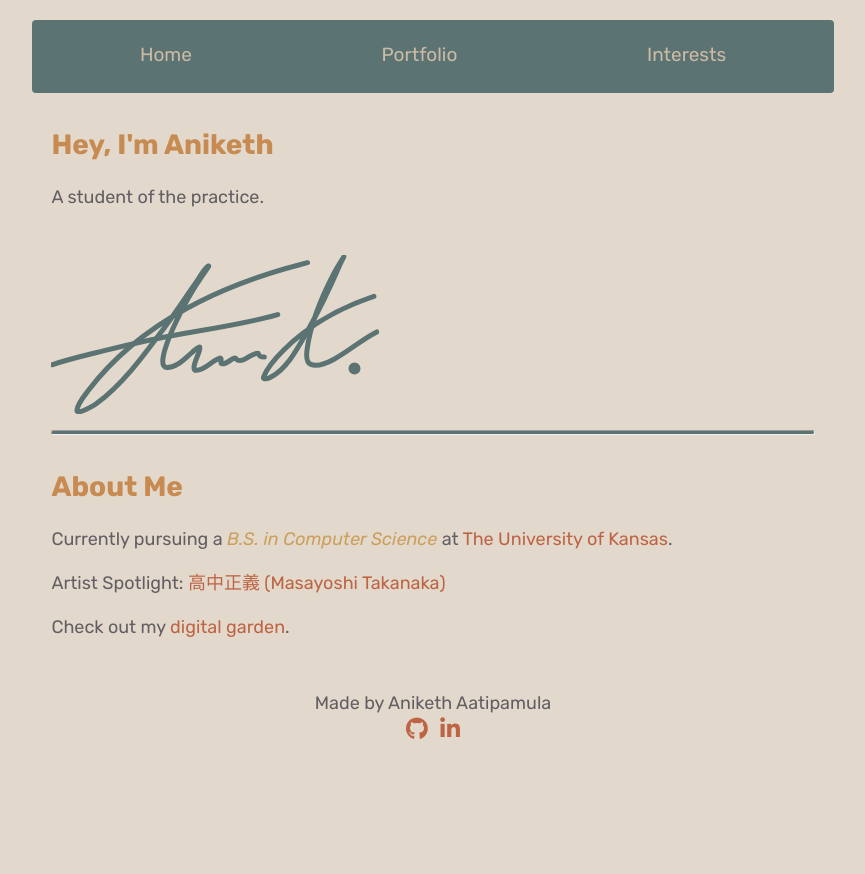
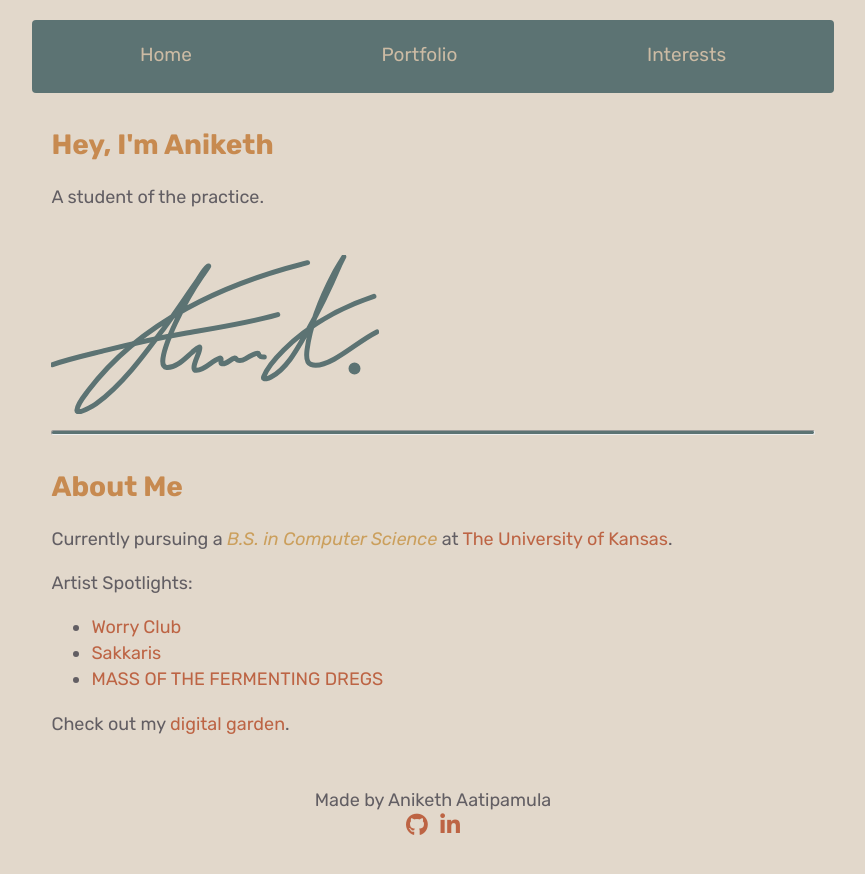
Before and after one commit to aaatipamula/aaatipamula.github.io, a Jekyll site: the page built from index.md, in a window 1280 px wide. Shown: the top 874 px of the page, without its empty margins (207-1072 px from the left). Built offline with Jekyll 4.4.1, drawn with Linux system fonts in a browser that asks for light colours; nearby versions of some CDN libraries.

Commit message:
update artist spotlight

```diff
--- a/index.md
+++ b/index.md
@@ -10,6 +10,10 @@ permalink: /
 
 Currently pursuing a *B.S. in Computer Science* at [The University of Kansas](https://eecs.ku.edu).
 
-Artist Spotlight: [高中正義 (Masayoshi Takanaka)](https://genius.com/artists/Masayoshi-takanaka)
+Artist Spotlights:
+
+- [Worry Club](https://worryclub.com/)
+- [Sakkaris](https://www.instagram.com/sakkarismusic/?hl=en)
+- [MASS OF THE FERMENTING DREGS](https://en.wikipedia.org/wiki/Mass_of_the_Fermenting_Dregs)
 
 Check out my [digital garden](https://garden.aniketh.dev).
```
